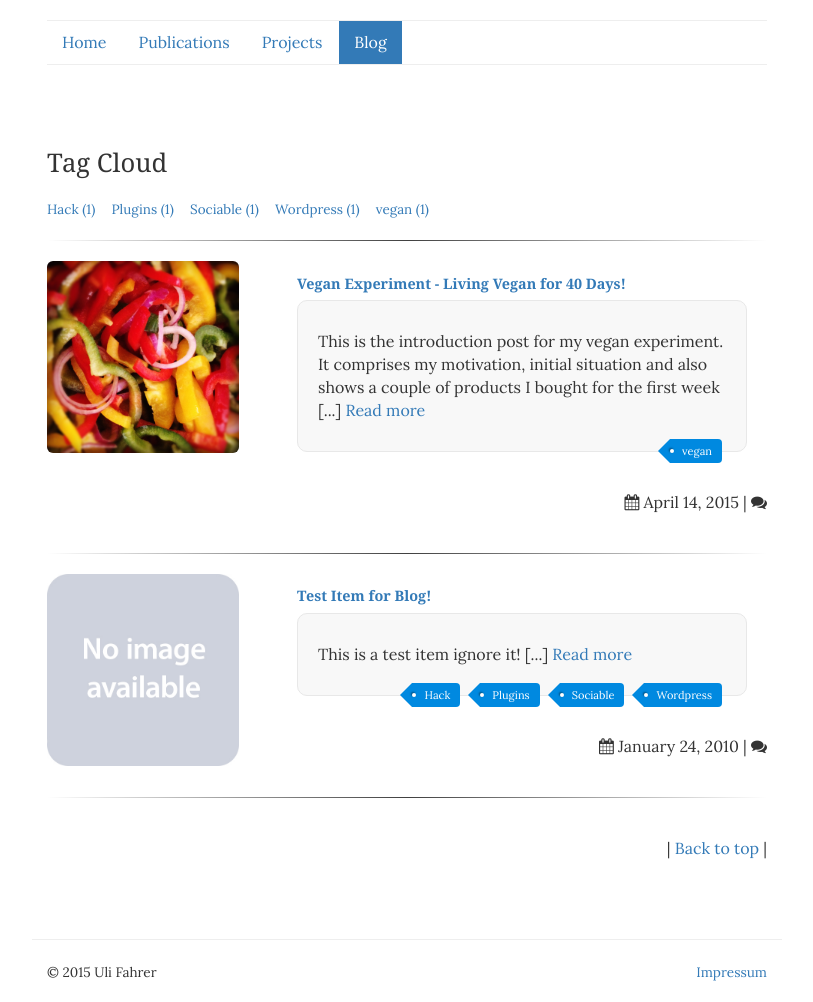
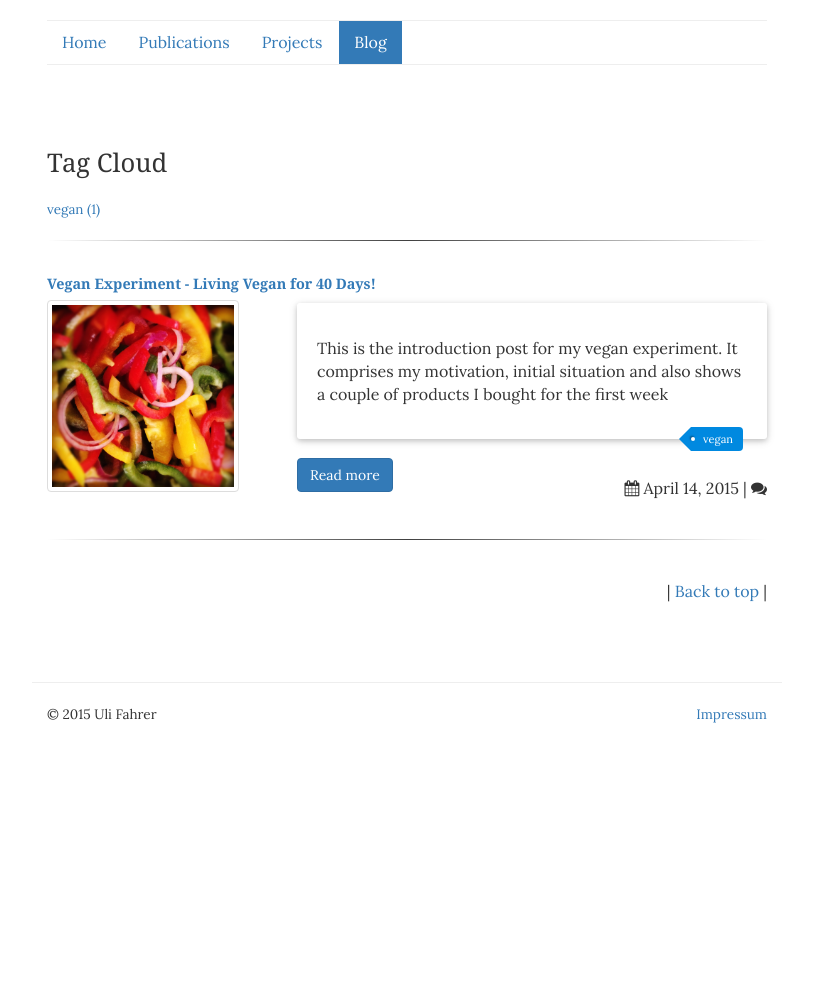
Before and after one commit to Tooa/tooa.github.io, a Jekyll site: the page built from blog/index.html, in a window 1280 px wide. Shown: the whole page, without its empty margins (233-1046 px from the left). Built offline with Jekyll 4.4.1, drawn with Linux system fonts in a browser that asks for light colours; nearby versions of some CDN libraries; some web fonts are replaced; library files that are not in the unit come from our copies; after the commit the page ends 900 px from its top, so only the background shows below that.

Commit message:
styled blog post list

```diff
--- a/_posts/2015-12-12-Test Item.md
+++ b/_drafts/2015-12-12-Test Item.md
@@ -1,14 +1,12 @@
 ---
 comments: true
-date: 2010-01-24 01:09:49
+date: 2015-12-12 01:09:49
 layout: post
 title: Test Item for Blog!
 summary: This is a test item ignore it!
 image: placeholder.png
 tags:
-- Hack
-- Plugins
-- Sociable
+- vegan
 - Wordpress
 ---
 
--- a/_layouts/post.html
+++ b/_layouts/post.html
@@ -31,7 +31,7 @@ layout: default
 
     <div class="col-md-12">
         <h2>Read More Recent Posts </h2>
-        <ul class="list-unstyled icon-list mark">
+        <ul class="list-unstyled icon-list square-mark">
             {% for post in site.posts limit:3 %}
                 {% if post.title != page.title %}
                          <li>
--- a/blog/index.html
+++ b/blog/index.html
@@ -6,21 +6,21 @@ description: Blog
 permalink: /blog/
 ---
 <div class="blog">
+
 {% for post in site.posts %}
     <div class="row">
         <div class="col-md-12">
+            <h4><strong><a href="{{ post.url }}">{{ post.title }}</a></strong></h4>
             <div class="row">
                 <div class="col-md-4 col-xs-4">
                     <a href="{{ post.url }}" >
-                        <img class="listImage img-rounded" border="0" src="/img/posts/{{ post.image }}" alt="{{ post.title }} image">
+                        <img class="listImage thumbnail" border="0" src="/img/posts/{{ post.image }}" alt="{{ post.title }} image">
                     </a>
                 </div>
                 <div class="col-md-8 hidden-xs hidden-sm">
-                    <h4><strong><a href="{{ post.url }}">{{ post.title }}</a></strong></h4>
-                    <!--TODO: Rename class -->
-                    <div class="post">
+                    <div class="box">
                         <p>
-                        {{ post.summary }} [...] <a href="{{ post.url }}">Read more</a>
+                            {{ post.summary }}
                         </p>
                             <ul class="tags">
                                 {% for tag in post.tags %}
@@ -30,15 +30,19 @@ permalink: /blog/
                                 {% endfor %}
                             </ul>
                     </div>
-
-                    <p class="pull-right">
-                        <i class="fa fa-calendar"></i> {{ post.date | date: "%B %e, %Y" }}
-                        | <i class="fa fa-comments"></i> <a href="{{ site.url }}{{ post.url }}#disqus_thread"></a>
-                    </p>
+                    <div class="row">
+                        <div class="col-md-6">
+                            <p><a class="btn btn-primary" href="#">Read more</a></p>
+                        </div>
+                        <div class="col-md-6">
+                            <p></p>
+                            <p class="pull-right"><i class="fa fa-calendar"></i> {{ post.date | date: "%B %e, %Y" }}
+                            | <i class="fa fa-comments"></i> <a href="{{ site.url }}{{ post.url }}#disqus_thread"></a></p>
+                        </div>
+                    </div>
                 </div>
 
                 <div class="col-xs-8 hidden-md hidden-lg hidden-print">
-                    <h4><strong><a href="{{ post.url }}">{{ post.title }}</a></strong></h4>
                     <p>
                         <i class="fa fa-calendar"></i> {{ post.date | date: "%B %e, %Y" }}
                         | <i class="fa fa-comments"></i> <a href="{{ site.url }}{{ post.url }}#disqus_thread"></a>
--- a/css/style.css
+++ b/css/style.css
@@ -69,19 +69,16 @@ dt, dd { margin-top: 10px; }
 	margin-left: 10px;
 }
 
-/* Pure CSS Post Tags */
+.box {
+    position:relative;
+    height: 8.5em;
+    border-radius: 3px;
+    box-shadow: 0 2px 5px 0 rgba(0, 0, 0, 0.16), 0 2px 10px 0 rgba(0, 0, 0, 0.12);
+    padding: 15px 20px;
+    display: block;
+    margin-top: 3px;
+}
 
-.post{
-	position:relative;
-	padding:10px 20px;
-	background:#f8f8f8;
-	-moz-border-radius:10px;
-	-webkit-border-radius:10px;
-	border-radius:10px;
-	width:450px;
-	border:1px solid #e8e8e8;
-	margin-bottom:20px;
-}
 .tags{
 	margin:0;
 	padding:0;
@@ -219,6 +216,6 @@ p { margin: 1.2em 0; }
 	font-size:80%
 }
 
-.mark li:before {
+.square-mark li:before {
 	content: '\e074';
 }
```
Also changed, not shown: _layouts/tag-page.html (+19 -12 lines). Lines whose indentation alone changed are shown as unchanged.
